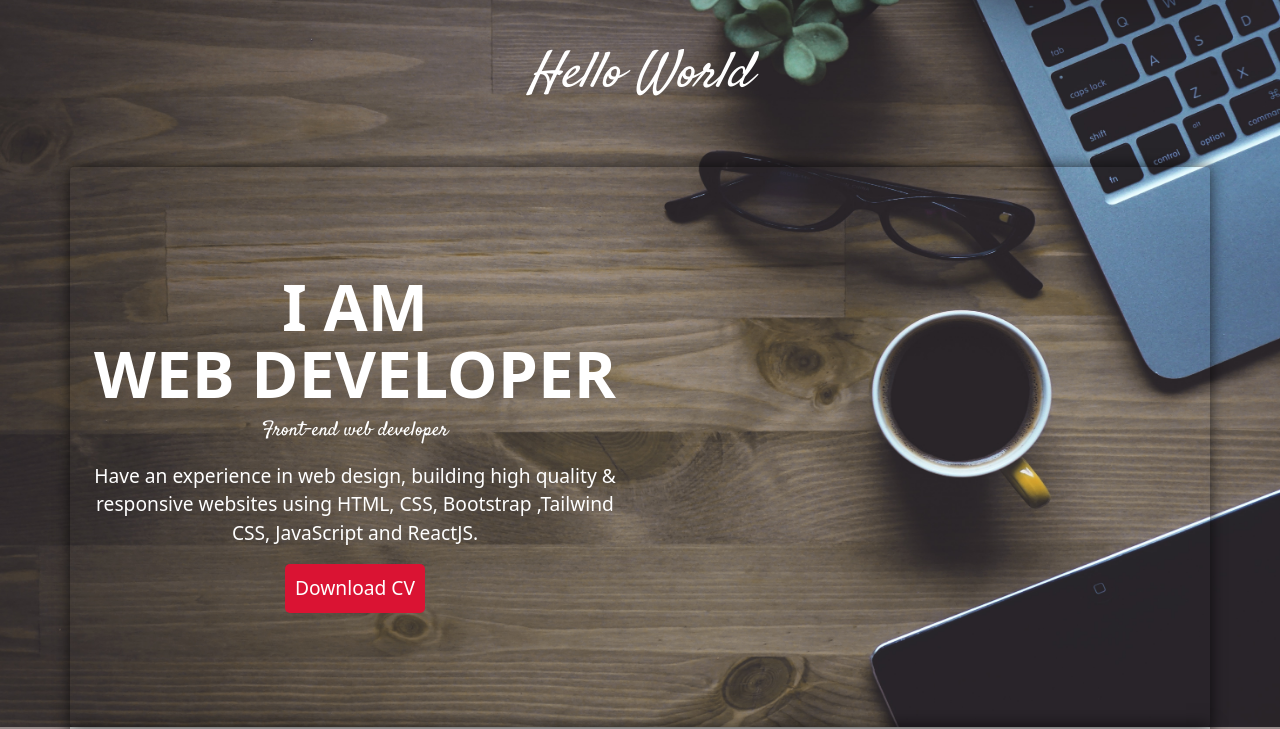
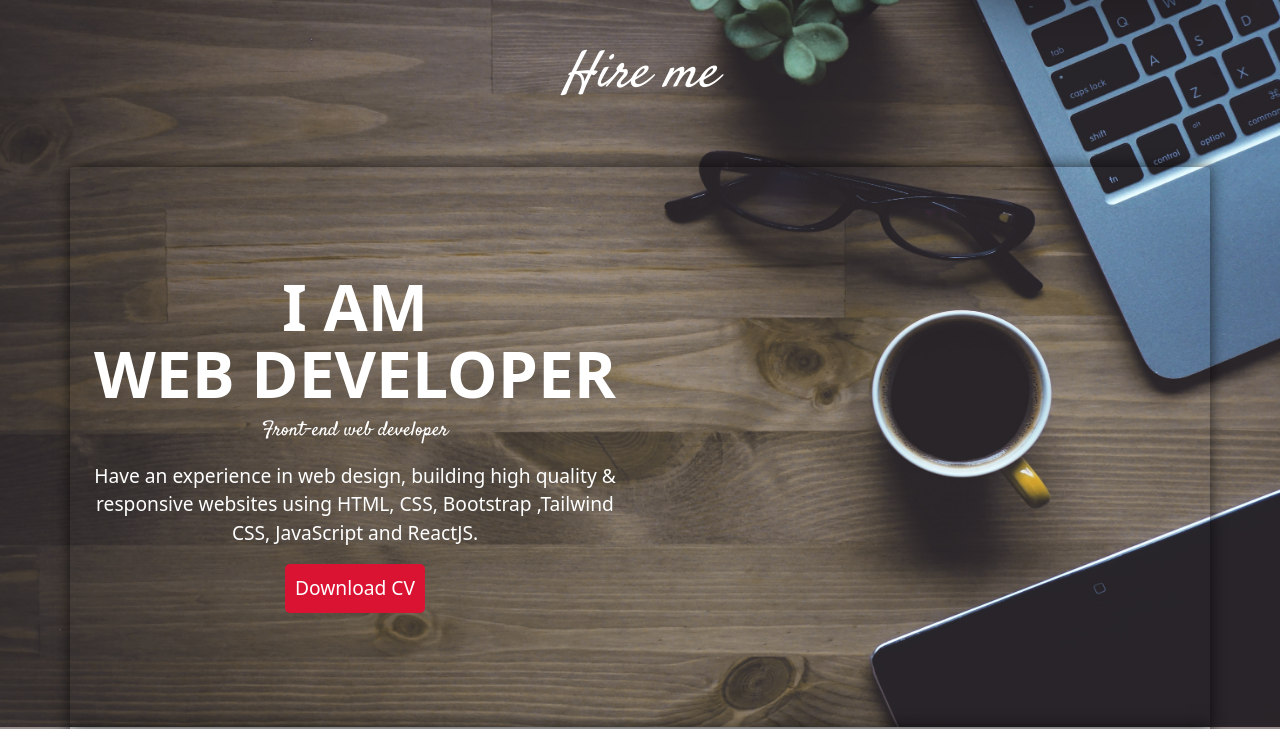
Before and after one commit to ahmedmishmael/version-1.0, a plain HTML site: page index.html in a window 1280 px wide. Shown: the part 73-802 px from the top of the page. Drawn offline with Linux system fonts and the light colour scheme.

Commit message:
Version 4

```diff
--- a/index.html
+++ b/index.html
@@ -89,7 +89,7 @@
         </div>
       </nav>
       <div class="container title">
-        <p>Hello World</p>
+        <p>Hire me</p>
       </div>
       <div class="container shadow bg-transparent rounded" style="height: 70%">
         <div class="row" style="height: 100%">
```
